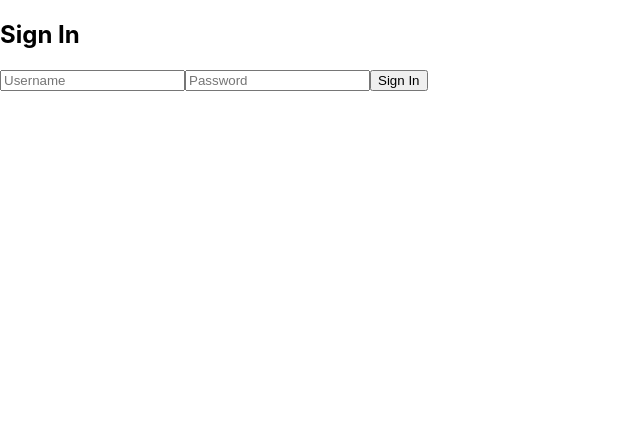
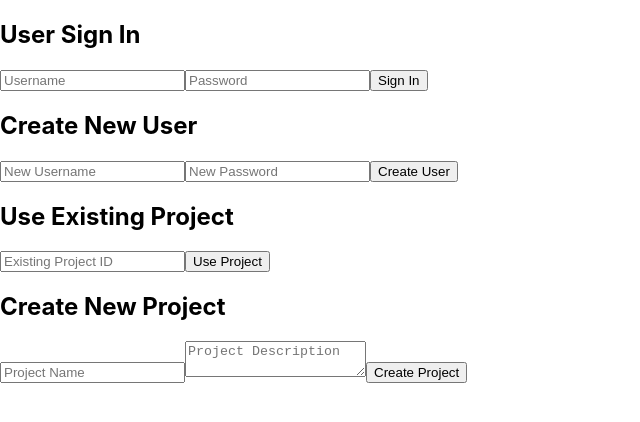
Before and after one commit to Cloud1e/17155_1_Project, a React (Create React App) app: page / in a window 1280 px wide. Shown: the top 422 px of the page, without its empty margins (0-640 px from the left). Built offline with nearby package versions, Linux system fonts and the light colour scheme.

Commit message:
Add UserManagement.js

```diff
--- a/src/App.js
+++ b/src/App.js
@@ -1,10 +1,11 @@
 import React from "react";
 import LoginForm from "./LoginForm";
-
+import UserManagementForm from "./UserManagement";
 function App() {
   return (
     <div className="App">
-      <LoginForm />
+      {/* <LoginForm /> */}
+      <UserManagementForm />
     </div>
   );
 }
--- /dev/null
+++ b/src/UserManagement.js
@@ -0,0 +1,130 @@
+import React, { useState } from "react";
+// import './UserManagementForm.css'; // You can uncomment and use this if you have a CSS file.
+
+// UserManagementForm component for sign-in, creating new users, and handling projects.
+const UserManagementForm = ({
+  onSignIn,
+  onCreateUser,
+  onCreateProject,
+  onUseExistingProject,
+}) => {
+  // State variables for form fields.
+  const [username, setUsername] = useState("");
+  const [password, setPassword] = useState("");
+  const [newUsername, setNewUsername] = useState("");
+  const [newPassword, setNewPassword] = useState("");
+  const [projectName, setProjectName] = useState("");
+  const [projectDescription, setProjectDescription] = useState("");
+  const [existingProjectId, setExistingProjectId] = useState("");
+
+  // Handle sign-in form submission.
+  const handleSignInSubmit = (event) => {
+    event.preventDefault();
+    onSignIn(username, password);
+  };
+
+  // Handle create new user form submission.
+  const handleCreateUserSubmit = (event) => {
+    event.preventDefault();
+    onCreateUser(newUsername, newPassword);
+  };
+
+  // Handle create new project form submission.
+  const handleCreateProjectSubmit = (event) => {
+    event.preventDefault();
+    onCreateProject(projectName, projectDescription);
+  };
+
+  // Handle use existing project form submission.
+  const handleUseExistingProjectSubmit = (event) => {
+    event.preventDefault();
+    onUseExistingProject(existingProjectId);
+  };
+
+  // Render method for the user management form.
+  return (
+    <div className="user-management-container">
+      {/* Sign-in form */}
+      <div className="login-container">
+        <form className="login-form" onSubmit={handleSignInSubmit}>
+          <h2>User Sign In</h2>
+          <input
+            type="text"
+            placeholder="Username"
+            value={username}
+            onChange={(e) => setUsername(e.target.value)}
+          />
+          <input
+            type="password"
+            placeholder="Password"
+            value={password}
+            onChange={(e) => setPassword(e.target.value)}
+          />
+          <button type="submit">Sign In</button>
+        </form>
+      </div>
+
+      {/* Create user form */}
+      <div className="create-user-container">
+        <form className="create-user-form" onSubmit={handleCreateUserSubmit}>
+          <h2>Create New User</h2>
+          <input
+            type="text"
+            placeholder="New Username"
+            value={newUsername}
+            onChange={(e) => setNewUsername(e.target.value)}
+          />
+          <input
+            type="password"
+            placeholder="New Password"
+            value={newPassword}
+            onChange={(e) => setNewPassword(e.target.value)}
+          />
+          <button type="submit">Create User</button>
+        </form>
+      </div>
+
+      {/* Use existing project form */}
+      <div className="use-existing-project-container">
+        <form
+          className="use-existing-project-form"
+          onSubmit={handleUseExistingProjectSubmit}
+        >
+          <h2>Use Existing Project</h2>
+          <input
+            type="text"
+            placeholder="Existing Project ID"
+            value={existingProjectId}
+            onChange={(e) => setExistingProjectId(e.target.value)}
+          />
+          <button type="submit">Use Project</button>
+        </form>
+      </div>
+
+      {/* Create new project form */}
+      <div className="create-project-container">
+        <form
+          className="create-project-form"
+          onSubmit={handleCreateProjectSubmit}
+        >
+          <h2>Create New Project</h2>
+          <input
+            type="text"
+            placeholder="Project Name"
+            value={projectName}
+            onChange={(e) => setProjectName(e.target.value)}
+          />
+          <textarea
+            placeholder="Project Description"
+            value={projectDescription}
+            onChange={(e) => setProjectDescription(e.target.value)}
+          />
+          <button type="submit">Create Project</button>
+        </form>
+      </div>
+    </div>
+  );
+};
+
+// Exporting UserManagementForm for use in other components.
+export default UserManagementForm;
```
